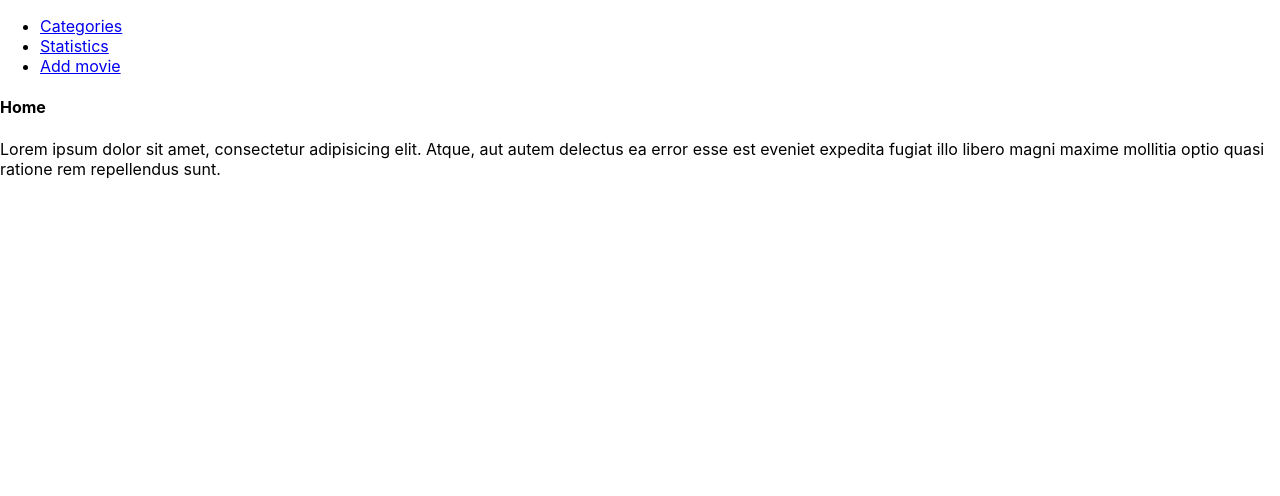
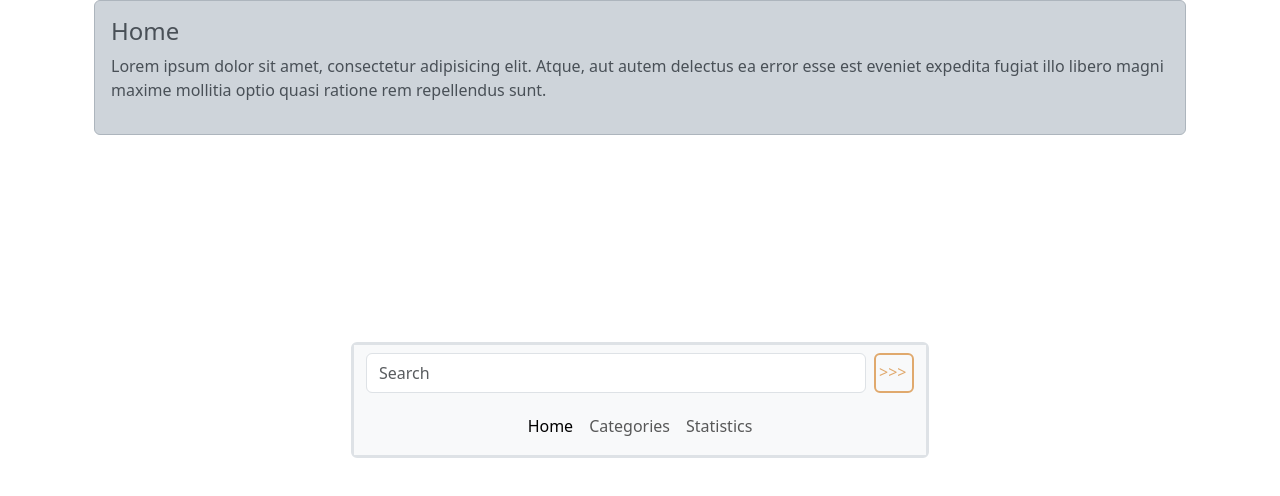
Before and after one commit to Narothe/movie-mania-network, a React (Create React App) app: page /home in a window 1280 px wide. Shown: the top 496 px of the page. Built offline with nearby package versions, Linux system fonts and the light colour scheme.

Commit message:
navbar 80% ready

```diff
--- a/src/App.js
+++ b/src/App.js
@@ -1,16 +1,20 @@
 import './App.css';
 import Navbar from "./components/navbar";
-import { Outlet } from "react-router-dom";
+import { Outlet, useLocation  } from "react-router-dom";
 
 function App() {
-  return (
-      <div className="container-fluid">
-        <Navbar />
-        <div className="container">
-          <Outlet />
+    const location = useLocation();
+    const isHomePage = location.pathname === "/home";
+
+    return (
+        <div className="container-fluid">
+            {/*navbar visible only in /home subpage*/}
+            {isHomePage && <Navbar/>}
+            <div className="container">
+                <Outlet/>
+            </div>
         </div>
-      </div>
-  );
+    );
 }
 
 export default App;
--- /dev/null
+++ b/src/components/navbar.css
@@ -0,0 +1,32 @@
+.form-control {
+    width: 500px;
+    height: 40px;
+}
+
+.navbar {
+    height: 55px;
+}
+.navbar-collapse {
+    display: flex;
+    align-items: center;
+    justify-content: center;
+    padding-bottom: 3px;
+}
+
+.btn-color {
+    color: #E0A96D;
+    border-color: #E0A96D;
+    border-width: 2px;
+}
+
+.btn-color:hover {
+    background-color: #E0A96D;
+    border-color: #E0A96D;
+    color: #312E31;
+}
+
+.btn-size {
+    width: 40px;
+    padding-left: 3px;
+    padding-top: 3px;
+}
--- a/src/components/navbar.jsx
+++ b/src/components/navbar.jsx
@@ -1,23 +1,35 @@
 import React from "react";
-import { Link } from "react-router-dom";
+import 'bootstrap/dist/css/bootstrap.min.css';
+import "./navbar.css";
 
 const Navbar = () => {
     return (
-        <div>
-            <ul className="nav nav-pills mb-3" id="pills-tab" role="tablist">
-                <li className="nav-item" role="presentation">
-                    <Link to="/categories" className="nav-link" id="pills-home-tab" data-toggle="pill" href="#pills-home" role="tab"
-                          aria-controls="pills-home" aria-selected="true">Categories</Link>
-                </li>
-                <li className="nav-item" role="presentation">
-                    <Link to="/statistics" className="nav-link" id="pills-home-tab" data-toggle="pill" href="#pills-home" role="tab"
-                          aria-controls="pills-home" aria-selected="true">Statistics</Link>
-                </li>
-                <li className="nav-item" role="presentation">
-                    <Link to="/add_movie" className="nav-link" id="pills-home-tab" data-toggle="pill" href="#pills-home" role="tab"
-                          aria-controls="pills-home" aria-selected="true">Add movie</Link>
-                </li>
-            </ul>
+        <div class="position-absolute top-50 start-50 translate-middle border border-3 rounded-2">
+            <nav className="navbar bg-body-tertiary">
+                <div className="container-fluid">
+                    <form className="d-flex" role="search">
+                        <input className="form-control me-2" type="search" placeholder="Search" aria-label="Search"/>
+                        <button className="btn btn-color btn-size" type="submit"> >>> </button>
+                    </form>
+                </div>
+            </nav>
+            <nav className="navbar navbar-expand-lg bg-body-tertiary">
+            <div className="container-fluid">
+                <div className="collapse navbar-collapse" id="navbarNav">
+                    <ul className="navbar-nav">
+                        <li className="nav-item">
+                            <a className="nav-link active" aria-current="page" href="/home">Home</a>
+                        </li>
+                        <li className="nav-item">
+                            <a className="nav-link" href="/categories">Categories</a>
+                        </li>
+                        <li className="nav-item">
+                            <a class="nav-link" href="/statistics">Statistics</a>
+                        </li>
+                    </ul>
+                </div>
+            </div>
+        </nav>
         </div>
     );
 };
```
